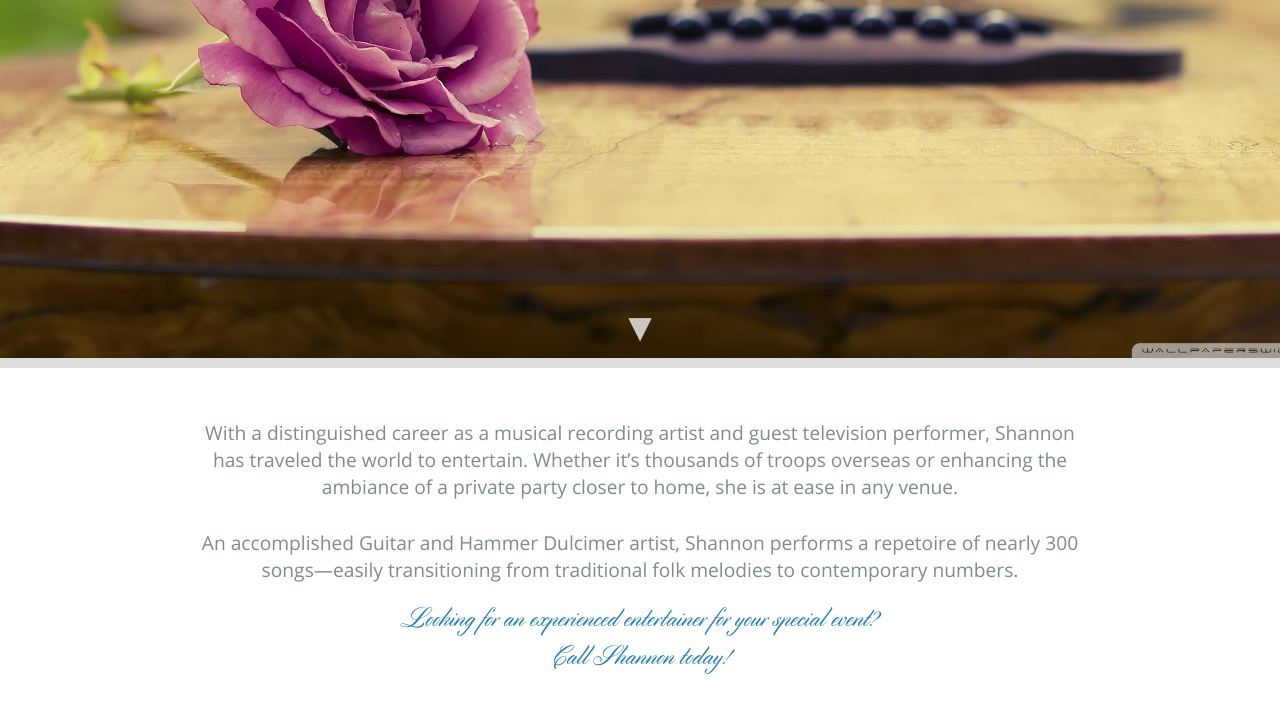
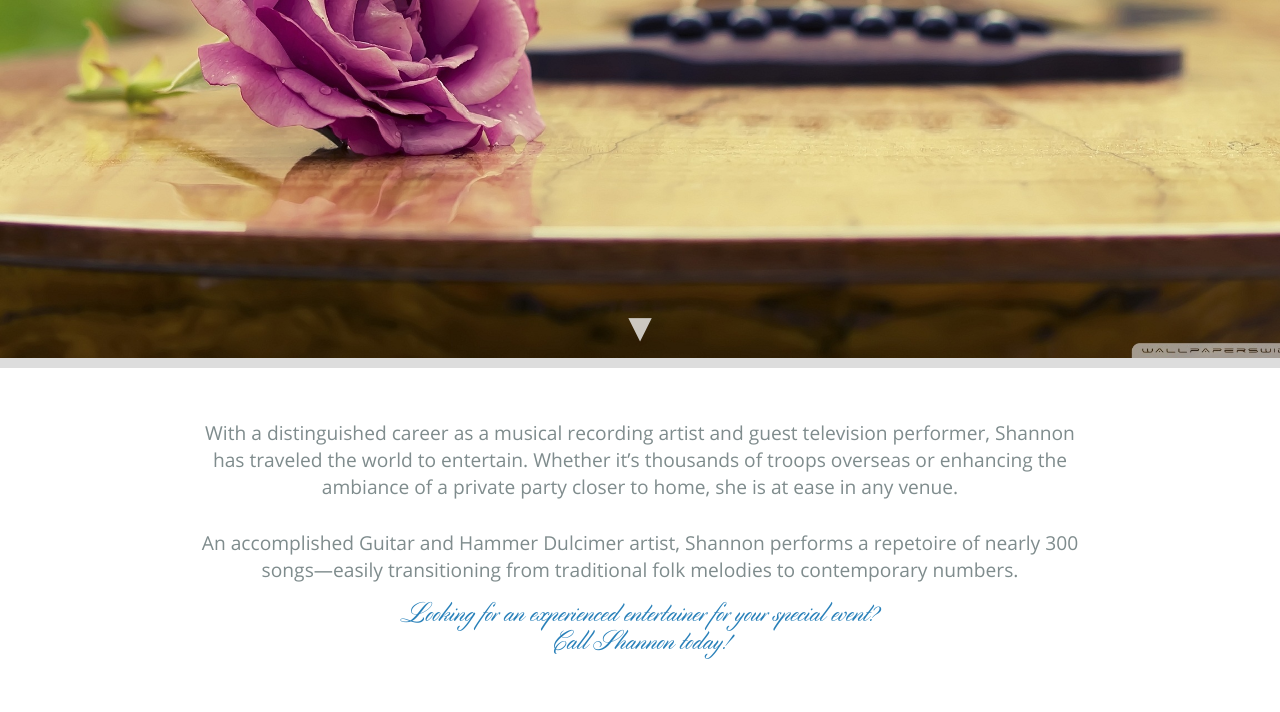
Before and after one commit to shannon-baughman/shannon-baughman.github.io, a plain HTML site: page index.html in a window 1280 px wide. Shown: the part 442-1154 px from the top of the page. Drawn offline with Linux system fonts and the light colour scheme.

Commit message:
Line-height of 0.875em for h2

```diff
--- a/style.css
+++ b/style.css
@@ -100,5 +100,6 @@ section#content h2 {
 	font-family: 'Cylburn', cursive;
 	font-size: 2.5em;
 	font-weight: 400;
+	line-height: 0.875em;
 	text-align: center;
 }
```
